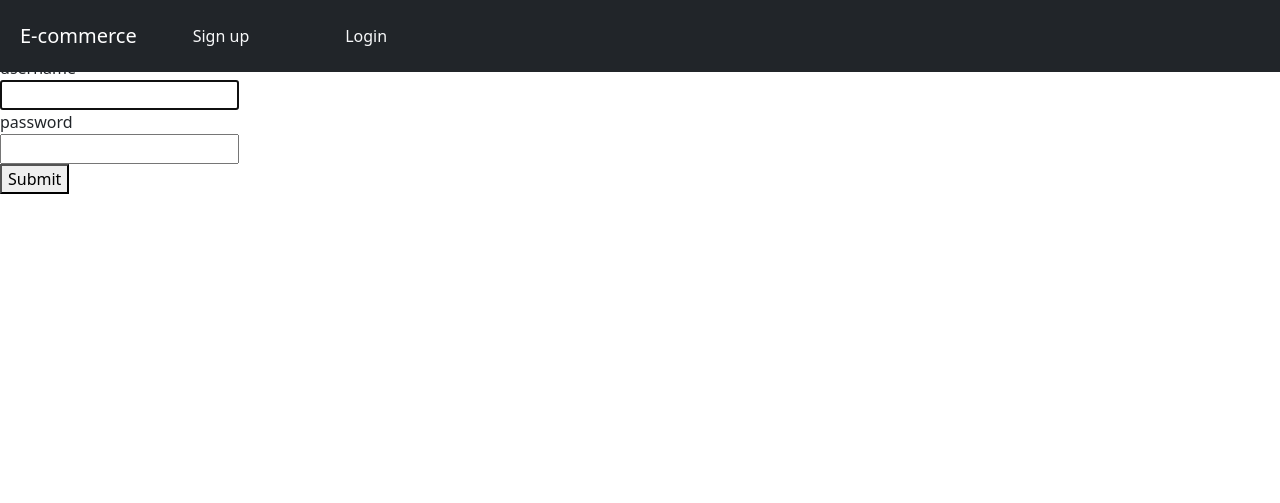
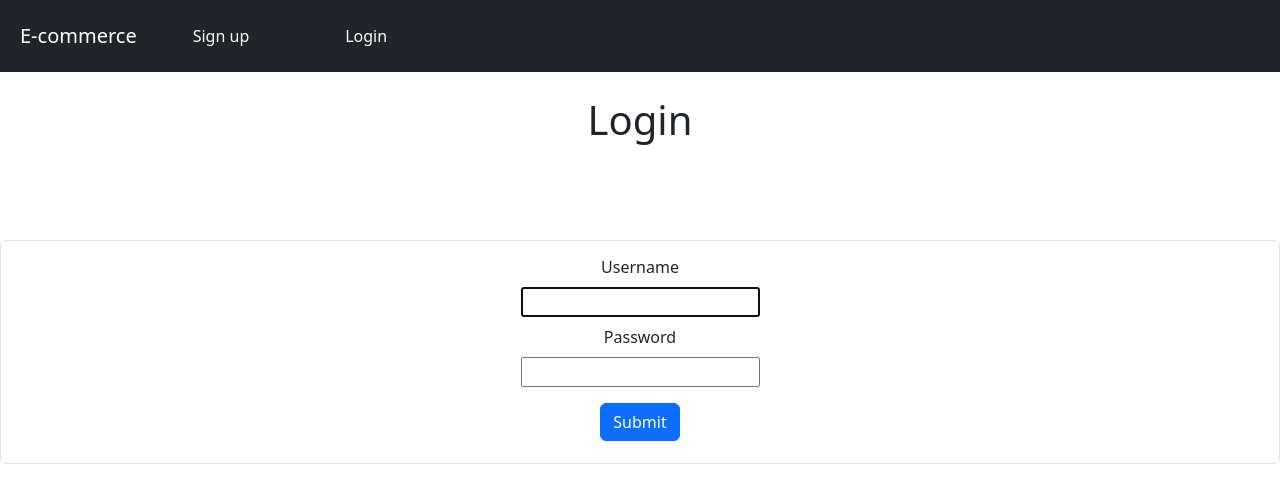
Before and after one commit to qdanq/e-commerce-django, a Django app: page /login/ in a window 1280 px wide. Shown: the top 503 px of the page. Run offline with Django 5.2, Linux system fonts and the light colour scheme.

Commit message:
Style login page.

```diff
--- a/eCommerce/core/templates/login.html
+++ b/eCommerce/core/templates/login.html
@@ -1,20 +1,20 @@
 {% extends 'base.html' %}
 
-{% block title %}Sign up{% endblock %}
+{% block title %}Login{% endblock %}
 
 {% block content %}
-      <h1>Login</h1>
-      <form method="POST" action=".">
+      <h1 class="py-5 my-5 text-center">Login</h1>
+      <form method="POST" action="." class="text-center form-control">
         {% csrf_token %}
         {{ form.non_field_errors }}
 
-        <div>
-          <label>username</label><br>
+        <div class="my-2">
+          <label class="form-label">Username</label><br>
           {{ form.username }}
         </div>
 
         <div>
-          <label>password</label><br>
+          <label class="form-label">Password</label><br>
           {{ form.password }}
         </div>
 
@@ -28,7 +28,8 @@
             </div>
         {% endif %}
 
-        <button type="">Submit</button>
+        <button type="" class="btn btn-primary my-3 ">Submit</button>
 
       </form>
+
 {% endblock %}
```
